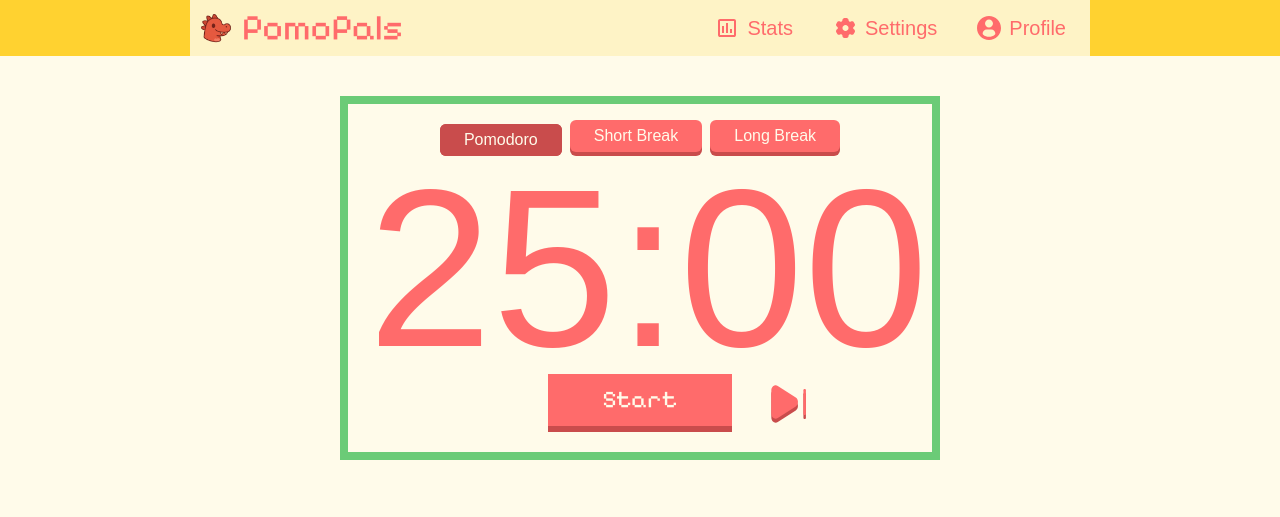
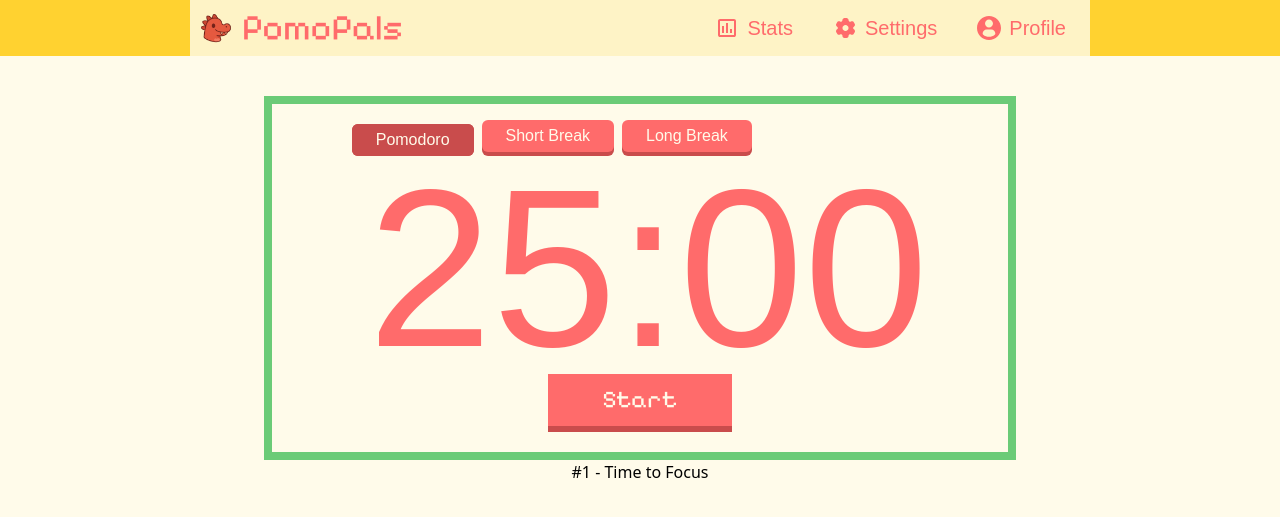
Before and after one commit to notsoeazy/PomoPals, a Flask app: page / in a window 1280 px wide. Shown: the top 517 px of the page. Run offline with Flask 3, Linux system fonts and the light colour scheme; some web fonts are replaced.

Commit message:
Pomodoro Logic

```diff
--- a/static/dist/output.css
+++ b/static/dist/output.css
@@ -11,8 +11,13 @@
     --color-amber-100: oklch(96.2% 0.059 95.617);
     --color-amber-200: oklch(92.4% 0.12 95.746);
     --color-amber-300: oklch(87.9% 0.169 91.605);
-    --color-black: #000;
     --spacing: 0.25rem;
+    --text-sm: 0.875rem;
+    --text-sm--line-height: calc(1.25 / 0.875);
+    --text-base: 1rem;
+    --text-base--line-height: calc(1.5 / 1);
+    --text-lg: 1.125rem;
+    --text-lg--line-height: calc(1.75 / 1.125);
     --text-2xl: 1.5rem;
     --text-2xl--line-height: calc(2 / 1.5);
     --text-3xl: 1.875rem;
@@ -246,14 +242,23 @@
   .max-w-\[28px\] {
     max-width: 28px;
   }
-  .max-w-\[600px\] {
-    max-width: 600px;
-  }
   .max-w-\[900px\] {
     max-width: 900px;
   }
+  .max-w-full {
+    max-width: 100%;
+  }
   .min-w-36 {
     min-width: calc(var(--spacing) * 36);
+  }
+  .min-w-80 {
+    min-width: calc(var(--spacing) * 80);
+  }
+  .min-w-\[280px\] {
+    min-width: 280px;
+  }
+  .min-w-\[320px\] {
+    min-width: 320px;
   }
   .flex-1 {
     flex: 1;
@@ -355,11 +342,20 @@
   .p-5 {
     padding: calc(var(--spacing) * 5);
   }
+  .px-5 {
+    padding-inline: calc(var(--spacing) * 5);
+  }
+  .px-8 {
+    padding-inline: calc(var(--spacing) * 8);
+  }
   .py-2 {
     padding-block: calc(var(--spacing) * 2);
   }
   .py-2\.5 {
     padding-block: calc(var(--spacing) * 2.5);
+  }
+  .py-5 {
+    padding-block: calc(var(--spacing) * 5);
   }
   .pl-4 {
     padding-left: calc(var(--spacing) * 4);
@@ -378,8 +374,8 @@
     font-size: var(--text-3xl);
     line-height: var(--tw-leading, var(--text-3xl--line-height));
   }
-  .text-\[12rem\] {
-    font-size: 12rem;
+  .text-\[10rem\] {
+    font-size: 10rem;
   }
   .leading-none {
     --tw-leading: 1;
@@ -456,9 +458,29 @@
       min-width: calc(var(--spacing) * 46);
     }
   }
+  .sm\:min-w-\[390px\] {
+    @media (width >= 40rem) {
+      min-width: 390px;
+    }
+  }
+  .sm\:min-w-\[520px\] {
+    @media (width >= 40rem) {
+      min-width: 520px;
+    }
+  }
   .sm\:bg-amber-100 {
     @media (width >= 40rem) {
       background-color: var(--color-amber-100);
+    }
+  }
+  .sm\:px-10 {
+    @media (width >= 40rem) {
+      padding-inline: calc(var(--spacing) * 10);
+    }
+  }
+  .sm\:px-15 {
+    @media (width >= 40rem) {
+      padding-inline: calc(var(--spacing) * 15);
     }
   }
   .sm\:text-4xl {
@@ -475,6 +497,11 @@
   .md\:bg-amber-200 {
     @media (width >= 48rem) {
       background-color: var(--color-amber-200);
+    }
+  }
+  .md\:px-20 {
+    @media (width >= 48rem) {
+      padding-inline: calc(var(--spacing) * 20);
     }
   }
   .lg\:bg-amber-300 {
@@ -591,26 +624,6 @@
   syntax: "*";
   inherits: false;
   initial-value: 0;
-}
-@property --tw-rotate-x {
-  syntax: "*";
-  inherits: false;
-}
-@property --tw-rotate-y {
-  syntax: "*";
-  inherits: false;
-}
-@property --tw-rotate-z {
-  syntax: "*";
-  inherits: false;
-}
-@property --tw-skew-x {
-  syntax: "*";
-  inherits: false;
-}
-@property --tw-skew-y {
-  syntax: "*";
-  inherits: false;
 }
 @property --tw-border-style {
   syntax: "*";
@@ -693,11 +706,6 @@
       --tw-translate-x: 0;
       --tw-translate-y: 0;
       --tw-translate-z: 0;
-      --tw-rotate-x: initial;
-      --tw-rotate-y: initial;
-      --tw-rotate-z: initial;
-      --tw-skew-x: initial;
-      --tw-skew-y: initial;
       --tw-border-style: solid;
       --tw-leading: initial;
       --tw-outline-style: solid;
--- a/static/js/main.js
+++ b/static/js/main.js
@@ -1,26 +1,35 @@
+// TODO: Fix bug - when pressing timer buttons the message doesnt change
+
+
 // Preset time
-let pomodoroTime = 25 * 60;
-let shortBreakTime = 5 * 60;
-let longBreakTime = 15 * 60;
+let pomodoroTime = 25 * 60
+let shortBreakTime = 5 * 60
+let longBreakTime = 15 * 60
 
 // Start with pomodoro for now
-let configuredTime = pomodoroTime;
+let configuredTime = pomodoroTime
 
-// let timeElapsed = 0;
-let remainingTime = configuredTime;
-let timer = null;
-let isPaused = true;
+let remainingTime = configuredTime
+let timer = null
+let isPaused = true
+let timerButtonActive = "Pomodoro"
+let sessionMessage = "Time to Focus"
+let pomodoroCount = 0
+let sessionCount = 1
 
-const displayTime = document.getElementById('timer');
-const startButton = document.getElementById('start-button');
-const startButtonText = startButton.querySelector('span');
+const displayTime = document.getElementById("timer");
+const startButton = document.getElementById("start-button");
+const startButtonText = startButton.querySelector("span");
+const timerButtons = document.querySelectorAll(".timer-button");
+const skipButton = document.getElementById("skip-button");
+const displayPomodoroCount = document.getElementById("pomodoro-count");
 
 // Calculate Time - Returns time in MM:SS format
 function calculateTime(timeInSeconds) {
-    const minutes = Math.floor(timeInSeconds / 60);
-    const seconds = timeInSeconds % 60;
+    const minutes = Math.floor(timeInSeconds / 60)
+    const seconds = timeInSeconds % 60
 
-    return `${String(minutes).padStart(2, '0')}:${String(seconds).padStart(2, '0')}`;
+    return `${String(minutes).padStart(2, "0")}:${String(seconds).padStart(2,"0")}`
 }
 
 // Reset Timer
@@ -29,72 +38,138 @@ function resetTimer() {
     isPaused = true;
     clearInterval(timer);
     timer = null;
-    startButtonText.innerText = 'Start';
+    startButtonText.innerText = "Start";
     remainingTime = configuredTime;
     displayTime.innerText = calculateTime(configuredTime);
+    displayPomodoroCount.innerText = `#${sessionCount} - ${sessionMessage}`;
+    toggleSkipButton();
 }
 
 // Run default
-resetTimer();
+resetTimer()
 
 // Button onclick
-startButton.addEventListener('click', function () {
+startButton.addEventListener("click", function () {
     // Change button text
-    startButtonText.innerText = startButtonText.innerText === 'Start' ? 'Pause' : 'Start';
+    startButtonText.innerText =
+        startButtonText.innerText === "Start" ? "Pause" : "Start";
+
+    toggleSkipButton();
 
     // Start the timer
     if (isPaused) {
         timer = setInterval(function () {
+            // Timer ends
             if (remainingTime <= 0) {
-                clearInterval(timer);
-                interval = null;
-                alert('Timer ends!');
-                return;
+                clearInterval(timer)
+                interval = null
+                handleTimerEnd()
+            } else {
+                remainingTime--
+                displayTime.innerText = calculateTime(remainingTime)
             }
-            remainingTime--;
-            displayTime.innerText = calculateTime(remainingTime);
-        }, 1000);
+        }, 1000)
 
-        isPaused = false;
+        isPaused = false
     }
     // Pause the timer
     else {
-        clearInterval(timer);
-        timer = null;
-        isPaused = true;
+        clearInterval(timer)
+        timer = null
+        isPaused = true
     }
-});
+})
 
-// Timer buttons
-const timerButtons = document.querySelectorAll('.timer-button');
-let timerButtonActive = 'Pomodoro';
-
+// Timer buttons on click events
 timerButtons.forEach(function (button) {
-    button.addEventListener('click', function () {
+    button.addEventListener("click", function () {
+        // MAYBE TURN THIS INTO FUNCTION: setActiveButton(button-name)
         // Remobe active-button class and disabled state of the others
         timerButtons.forEach((btn) => {
-            btn.classList.remove('active-button');
-            btn.removeAttribute('disabled');
-        });
+            btn.classList.remove("active-button")
+            btn.removeAttribute("disabled")
+        })
 
         // Add active class
-        button.classList.add('active-button');
+        button.classList.add("active-button")
         // Add disabled attribute
-        button.setAttribute('disabled', true);
+        button.setAttribute("disabled", true)
 
         // Get the button text
         buttonText = button.textContent.trim();
+        timerButtonActive = buttonText;
 
-        if (buttonText === 'Pomodoro') {
+        if (buttonText === "Pomodoro") {
             configuredTime = pomodoroTime;
-        }
-        else if (buttonText === 'Short Break') {
-            configuredTime = shortBreakTime;
-        }
-        else if (buttonText === 'Long Break') {
-            configuredTime = longBreakTime;
+            sessionMessage = "Time to Focus!";
+        } else if (buttonText === "Short Break") {
+            configuredTime = shortBreakTime
+            sessionMessage = "Time for a break!";
+        } else if (buttonText === "Long Break") {
+            configuredTime = longBreakTime
+            sessionMessage = "Take a long break!";
         }
 
-        resetTimer();
-    });
-});
+        resetTimer()
+    })
+})
+
+
+// Timer end logic
+function handleTimerEnd() {
+    // Check after timer ends if pomodoro
+    if (timerButtonActive === "Pomodoro") {
+        pomodoroCount++
+        // Take long break
+        if (pomodoroCount % 4 === 0) {
+            configuredTime = longBreakTime
+            timerButtonActive = "Long Break"
+            alert("Good job! Time for a long break.")
+        }
+        // Take short break
+        else {
+            configuredTime = shortBreakTime;
+            timerButtonActive = "Short Break";
+            alert("Good job! Time for a short break.");
+        }
+    }
+    // After the breaks, reset to pomodoro time
+    else {
+        configuredTime = pomodoroTime;
+        timerButtonActive = "Pomodoro";
+        alert("Break over! Time to focus.");
+        // Only increment session if pomodoro timer is used
+        if (pomodoroCount >= sessionCount)
+            sessionCount++;
+    }
+    resetTimer()
+    // Update buttons and UI
+    timerButtons.forEach((btn) => {
+        btn.classList.remove("active-button");
+        btn.removeAttribute("disabled")
+        if (btn.textContent.trim() === timerButtonActive) {
+            btn.classList.add("active-button");
+            btn.setAttribute("disabled", true);
+        }
+    })
+}
+
+// Skip button onclick
+skipButton.addEventListener("click", function () {
+    handleTimerEnd();
+})
+
+// Show or hide skip button
+function toggleSkipButton() {
+    if (startButtonText.innerText === "Start") {
+        skipButton.classList.remove("opacity-100");
+        skipButton.classList.add("opacity-0");
+        skipButton.classList.remove("cursor-pointer");
+        skipButton.setAttribute("disabled", true);
+    } else {
+        skipButton.classList.remove("opacity-0");
+        skipButton.classList.add("opacity-100");
+        skipButton.classList.add("cursor-pointer");
+        skipButton.removeAttribute("disabled");
+    }
+}
--- a/templates/layout.html
+++ b/templates/layout.html
@@ -75,16 +75,17 @@
 
   <main class="w-full max-w-[900px] mx-auto flex flex-col items-center p-5 mt-5">
 
-      <div class="w-full max-w-[600px] border-8 border-accent-green flex flex-col justify-center items-center p-5">
+      <div class="max-w-full border-8 border-accent-green flex flex-col justify-center items-center py-5 px-5 sm:px-10 md:px-20">
+        <div class="min-w-[280px] sm:min-w-[390px]">
           <!-- TIMER SELECTION -->
           <div class="flex gap-2">
             <button class="timer-button active-button" disabled><span>Pomodoro</span></button>
             <button class="timer-button"><span>Short Break</span></button>
             <button class="timer-button"><span>Long Break</span></button>
           </div>
+          <!-- TIMER -->
           <div>
-            <!-- TIMER -->
-            <span id="timer" class="font-micro5 text-[12rem] sm:text-[14rem] text-accent-red leading-none pl-4 select-none">00:00</span>
+            <span id="timer" class="font-micro5 text-[10rem] xs:text-[12rem] sm:text-[14rem] text-accent-red leading-none pl-4 select-none">00:00</span>
           </div>
           <div class="flex gap-4 w-full justify-center">
             <div class="relative">
@@ -95,7 +96,7 @@
                 </span>
               </button>
               <!-- SKIP BUTTON -->
-              <button id="skip-button" class="absolute top-1/2 -translate-x-1/2 -translate-y-1/2 -right-20 sm:-right-24 cursor-pointer">
+              <button id="skip-button" disabled class="absolute top-1/2 -translate-x-1/2 -translate-y-1/2 -right-20 sm:-right-24 opacity-0 transition-opacity duration-200 ease-in">
                 <svg class="fill-accent-red-dark" width="40px" height="40px" viewBox="0 0 24 24" fill="FFFFFF" xmlns="http://www.w3.org/2000/svg">
                   <path d="M22.75 5C22.75 4.58579 22.4142 4.25 22 4.25C21.5858 4.25 21.25 4.58579 21.25 5V19C21.25 19.4142 21.5858 19.75 22 19.75C22.4142 19.75 22.75 19.4142 22.75 19V5Z"/>
                   <path d="M16.6598 14.6474C18.4467 13.4935 18.4467 10.5065 16.6598 9.35258L5.87083 2.38548C4.13419 1.26402 2 2.72368 2 5.0329V18.9671C2 21.2763 4.13419 22.736 5.87083 21.6145L16.6598 14.6474Z"/>
@@ -107,6 +108,11 @@
               </button>
             </div>
           </div>
+        </div>
+      </div>
+
+      <div>
+        <span id="pomodoro-count">#1</span>
       </div>
 
 
```
Also changed, not shown: other parts of static/dist/output.css (+30 -45 lines), static/src/input.css (+10 -6 lines).
